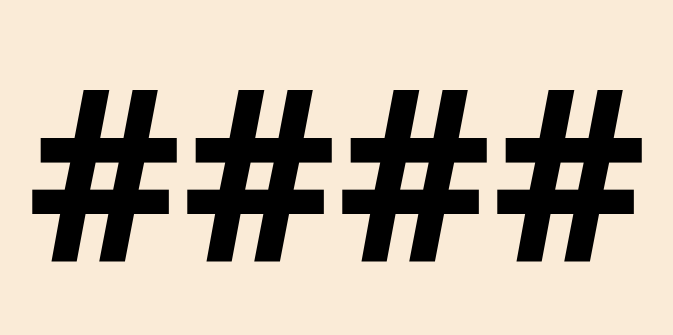
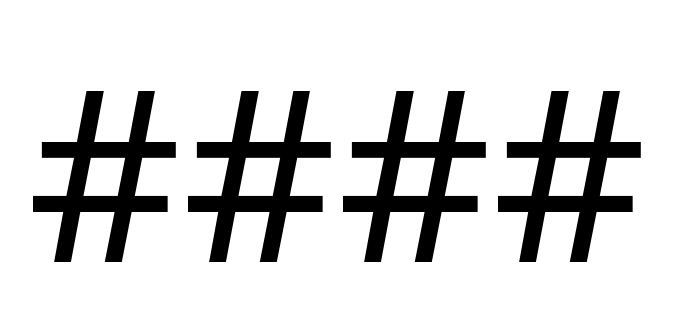
Before and after one commit to LimJY03/FlashNumber, a plain HTML site: page index.html in a window 1280 px wide. Shown: the part 232-567 px from the top of the page, without its empty margins (303-976 px from the left). Drawn offline with Linux system fonts and the light colour scheme.

Commit message:
Update style.css

```diff
--- a/style.css
+++ b/style.css
@@ -5,7 +5,7 @@
 }
 
 #content-wrapper {
-    height: 100vh;
+    height: 100%;
     width: 100%;
     text-align: center;
     background-size: cover;
@@ -18,5 +18,5 @@
     left: 50%;
     transform: translate(-50%, -50%);
     font-size: 15rem;
-    font-weight: bold;
+    font-weight: 500;
 }
```
